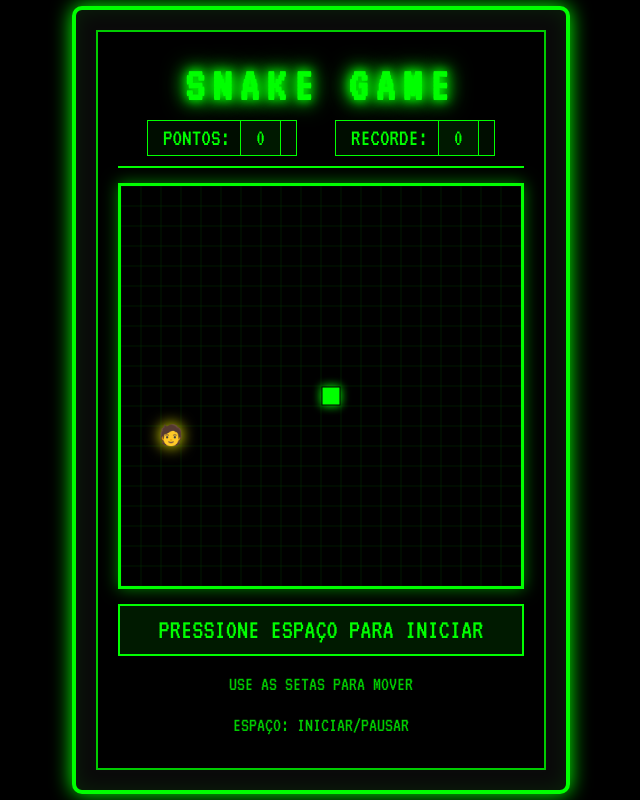
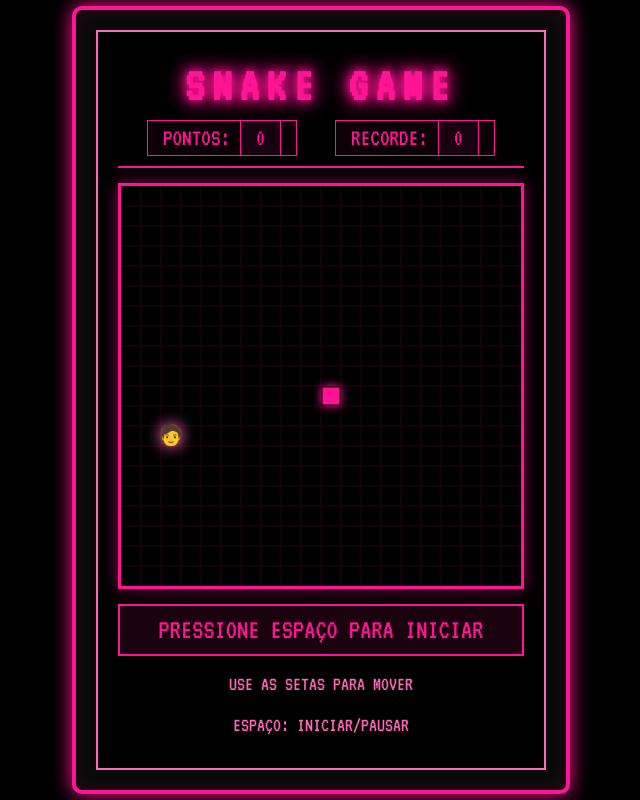
Before and after one commit to joycesafg/snake-game, a FastAPI app: page / in a window 1280 px wide. Shown: the whole page, without its empty margins (319-959 px from the left). Run offline with FastAPI, Linux system fonts and the light colour scheme.

Commit message:
Change game theme to pink for a happier look
Updated color scheme from retro green to pink theme across the entire game:
- Changed UI borders, shadows, and glow effects to pink tones
- Updated snake colors to deep pink (#ff1493) and hot pink (#ff69b4)
- Modified canvas grid lines to dark pink (#4d0026)
- Changed food glow effect to hot pink

Layout and structure remain unchanged - only colors were modified as requested.

Closes #2

Co-authored-by: joycesafg <joycesafg@users.noreply.github.com>

```diff
--- a/static/css/style.css
+++ b/static/css/style.css
@@ -13,44 +13,44 @@ body {
     justify-content: center;
     align-items: center;
     min-height: 100vh;
-    color: #00ff00;
+    color: #ff1493;
 }
 
 .container {
     background: #0a0a0a;
     padding: 20px;
-    border: 4px solid #00ff00;
-    box-shadow: 0 0 20px #00ff00, inset 0 0 20px rgba(0, 255, 0, 0.1);
+    border: 4px solid #ff1493;
+    box-shadow: 0 0 20px #ff1493, inset 0 0 20px rgba(255, 20, 147, 0.1);
     border-radius: 10px;
 }
 
 .screen {
     background: #000000;
     padding: 20px;
-    border: 2px solid #00cc00;
+    border: 2px solid #ff69b4;
 }
 
 .header {
     text-align: center;
     margin-bottom: 15px;
     padding: 10px;
-    border-bottom: 2px solid #00ff00;
+    border-bottom: 2px solid #ff1493;
 }
 
 .header h1 {
     font-size: 48px;
     letter-spacing: 8px;
-    text-shadow: 0 0 10px #00ff00;
+    text-shadow: 0 0 10px #ff1493;
     margin-bottom: 10px;
     animation: glow 2s ease-in-out infinite alternate;
 }
 
 @keyframes glow {
     from {
-        text-shadow: 0 0 5px #00ff00, 0 0 10px #00ff00;
+        text-shadow: 0 0 5px #ff1493, 0 0 10px #ff1493;
     }
     to {
-        text-shadow: 0 0 10px #00ff00, 0 0 20px #00ff00, 0 0 30px #00ff00;
+        text-shadow: 0 0 10px #ff1493, 0 0 20px #ff1493, 0 0 30px #ff1493;
     }
 }
 
@@ -63,15 +63,15 @@ body {
 
 .score-board span {
     padding: 5px 15px;
-    border: 1px solid #00ff00;
-    background: rgba(0, 255, 0, 0.05);
+    border: 1px solid #ff1493;
+    background: rgba(255, 20, 147, 0.05);
 }
 
 #gameCanvas {
     display: block;
-    border: 3px solid #00ff00;
+    border: 3px solid #ff1493;
     background: #000000;
-    box-shadow: 0 0 15px rgba(0, 255, 0, 0.5), inset 0 0 15px rgba(0, 255, 0, 0.1);
+    box-shadow: 0 0 15px rgba(255, 20, 147, 0.5), inset 0 0 15px rgba(255, 20, 147, 0.1);
     image-rendering: pixelated;
     image-rendering: -moz-crisp-edges;
     image-rendering: crisp-edges;
@@ -85,8 +85,8 @@ body {
 .info {
     font-size: 28px;
     padding: 10px;
-    background: rgba(0, 255, 0, 0.1);
-    border: 2px solid #00ff00;
+    background: rgba(255, 20, 147, 0.1);
+    border: 2px solid #ff1493;
     margin-bottom: 10px;
     animation: blink 1.5s infinite;
 }
@@ -103,7 +103,7 @@ body {
 .instructions {
     font-size: 20px;
     line-height: 1.8;
-    color: #00cc00;
+    color: #ff69b4;
 }
 
 .instructions p {
--- a/static/js/game.js
+++ b/static/js/game.js
@@ -56,7 +56,7 @@ function clearCanvas() {
     ctx.fillStyle = '#000000';
     ctx.fillRect(0, 0, canvas.width, canvas.height);
 
-    ctx.strokeStyle = '#003300';
+    ctx.strokeStyle = '#4d0026';
     ctx.lineWidth = 0.5;
     for (let i = 0; i <= tileCount; i++) {
         ctx.beginPath();
@@ -74,13 +74,13 @@ function clearCanvas() {
 function drawSnake() {
     snake.forEach((segment, index) => {
         if (index === 0) {
-            ctx.fillStyle = '#00ff00';
+            ctx.fillStyle = '#ff1493';
             ctx.shadowBlur = 10;
-            ctx.shadowColor = '#00ff00';
+            ctx.shadowColor = '#ff1493';
         } else {
-            ctx.fillStyle = '#00cc00';
+            ctx.fillStyle = '#ff69b4';
             ctx.shadowBlur = 5;
-            ctx.shadowColor = '#00cc00';
+            ctx.shadowColor = '#ff69b4';
         }
 
         ctx.fillRect(
@@ -109,7 +109,7 @@ function drawFood() {
     ctx.textBaseline = 'middle';
 
     ctx.shadowBlur = 15;
-    ctx.shadowColor = '#ffff00';
+    ctx.shadowColor = '#ff69b4';
     ctx.fillText(
         '🧑',
         foodX * gridSize + gridSize / 2,
```
